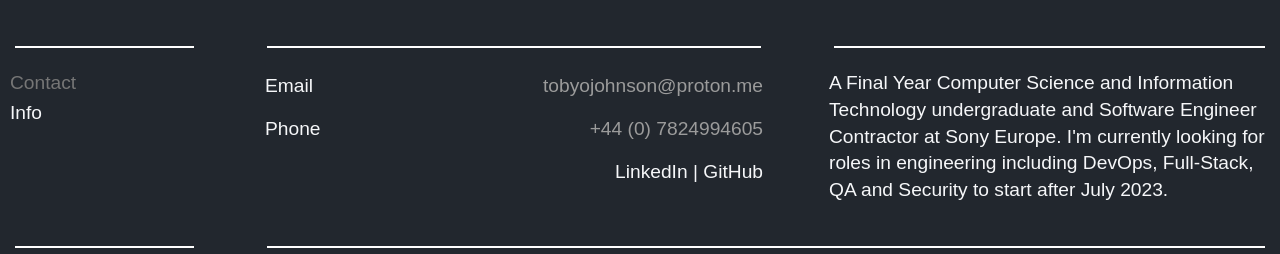
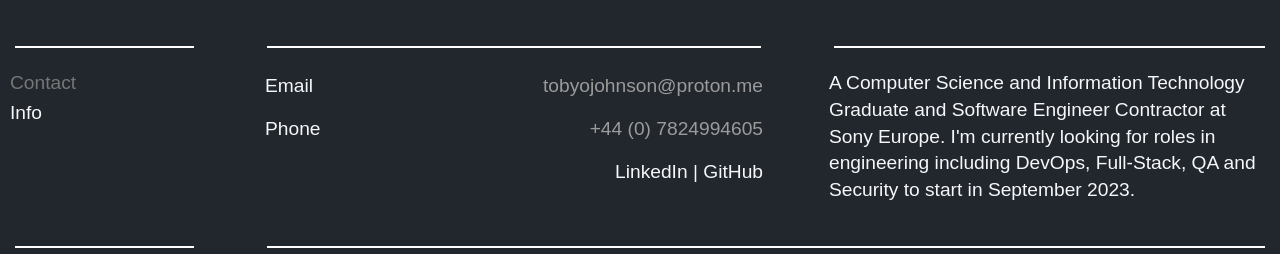
Before and after one commit to toby-j/Portfolio, a plain HTML site: page index.html in a window 1280 px wide. Shown: the part 158-412 px from the top of the page. Drawn offline with Linux system fonts and the light colour scheme.

Commit message:
Updated about

```diff
--- a/index.html
+++ b/index.html
@@ -90,7 +90,7 @@
         </div>
         <div class="flex-col introduction-container">
           <hr class="new4">
-          <p>A Final Year Computer Science and Information Technology undergraduate and Software Engineer Contractor at Sony Europe. I'm currently looking for roles in engineering including DevOps, Full-Stack, QA and Security to start after July 2023.</p>
+          <p>A Computer Science and Information Technology Graduate and Software Engineer Contractor at Sony Europe. I'm currently looking for roles in engineering including DevOps, Full-Stack, QA and Security to start in September 2023.</p>
         </div>
       </div>
       <div id="MobileAbout">
```
